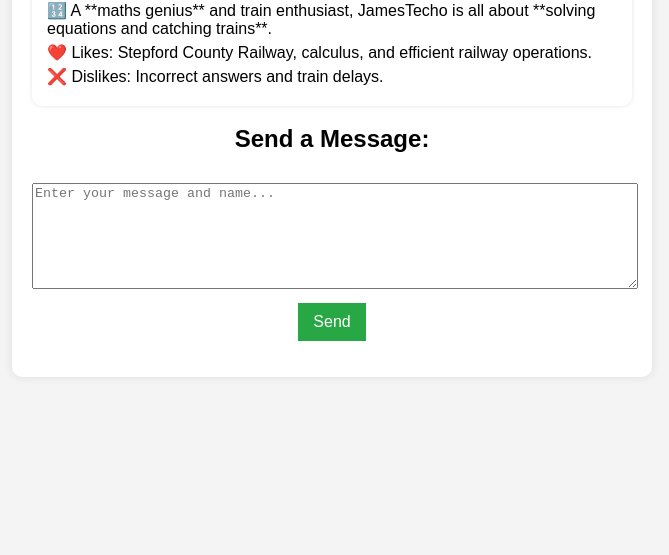
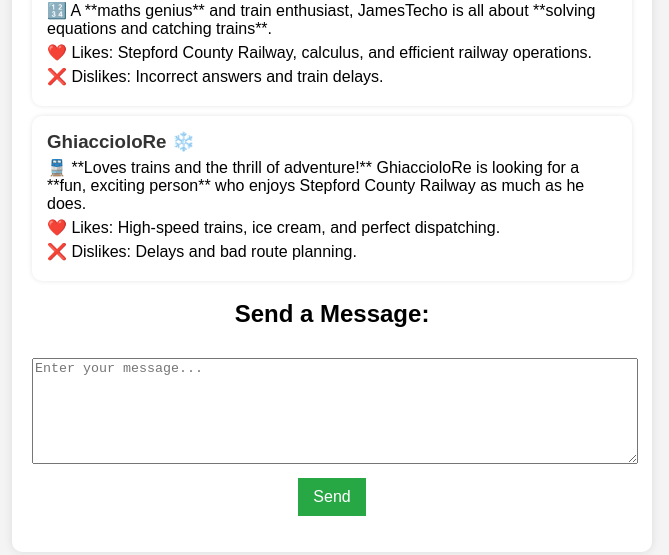
Before and after one commit to eth72419/scrdatingsite, a plain HTML site: page index.html in a window 1280 px wide. Shown: the part 1897-2452 px from the top of the page, without its empty margins (308-977 px from the left). Before the commit the page ends 2302 px from the top, so only its background shows below. Drawn offline with Linux system fonts and the light colour scheme.

Commit message:
Update index.html

```diff
--- a/index.html
+++ b/index.html
@@ -58,7 +58,7 @@
 </head>
 <body>
     <div class="container">
-        <img src="https://upload.wikimedia.org/wikipedia/commons/3/3d/Stepford_County_Railway_Logo.png" alt="SCR Logo">
+        <img src="https://i.ibb.co/qLFZZyZ0/image.png" alt="SCR Logo">
         <h1>Stepford County Railway Dating</h1>
         <p>🚆 Find those girls (or boys!)</p>
         <p><strong>Leoxuo is gay.</strong></p>
@@ -105,8 +105,15 @@
             <p>❌ Dislikes: Incorrect answers and train delays.</p>
         </div>
 
+        <div class="profile">
+            <h3>GhiaccioloRe ❄️</h3>
+            <p>🚆 **Loves trains and the thrill of adventure!** GhiaccioloRe is looking for a **fun, exciting person** who enjoys Stepford County Railway as much as he does.</p>
+            <p>❤️ Likes: High-speed trains, ice cream, and perfect dispatching.</p>
+            <p>❌ Dislikes: Delays and bad route planning.</p>
+        </div>
+
         <h2>Send a Message:</h2>
-        <textarea id="messageBox" placeholder="Enter your message and name..."></textarea>
+        <textarea id="messageBox" placeholder="Enter your message..."></textarea>
         <button onclick="sendMessage()">Send</button>
         <p id="status"></p>
     </div>
```
